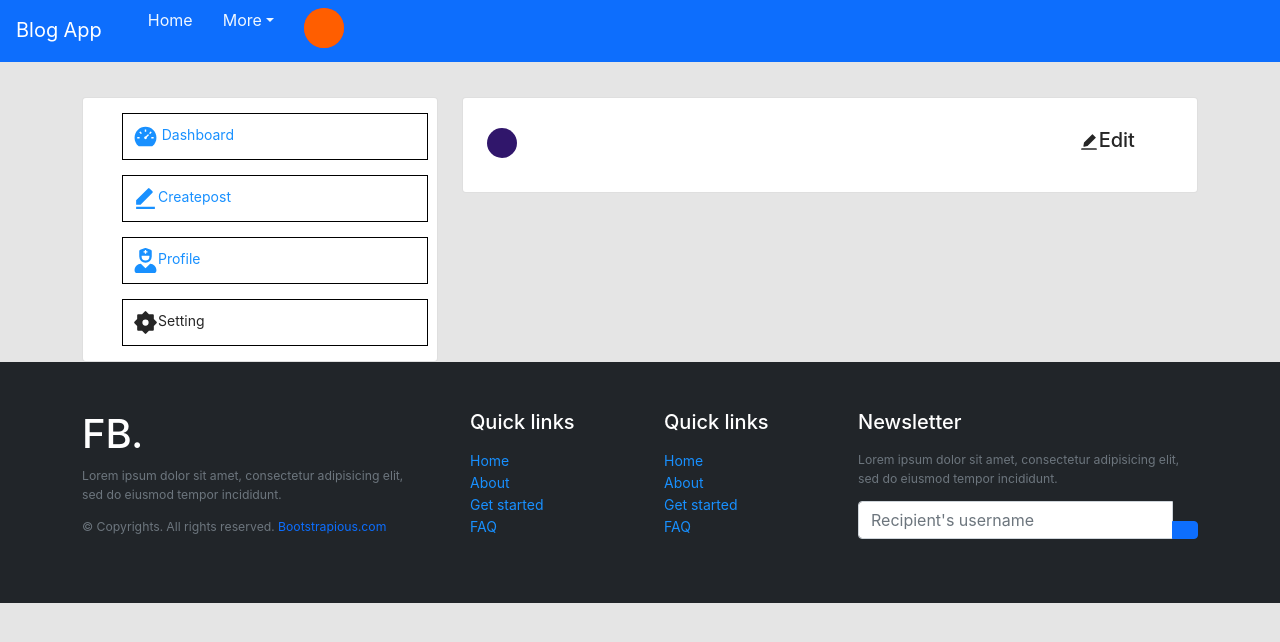
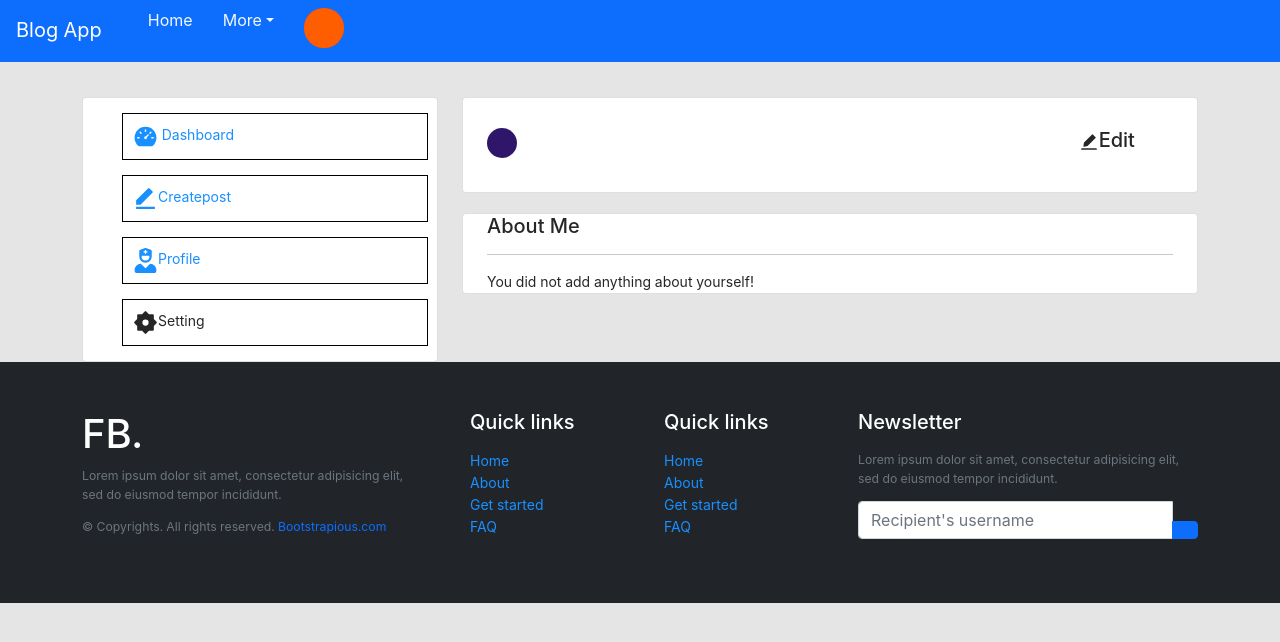
Before and after one commit to Yazdani1/Blog-App---MERN-Stack, a React (Create React App) app in the folder client/: page /Dashboardprofile in a window 1280 px wide. Shown: the top 642 px of the page. Built offline with nearby package versions, Linux system fonts and the light colour scheme; no server answers; sample sign-in values are in the browser's storage.

Commit message:
About Section Added

```diff
--- a/client/src/components/Userprofile.js
+++ b/client/src/components/Userprofile.js
@@ -12,7 +12,6 @@ import { FaUserGraduate } from "react-icons/fa";
 import { RiSendPlaneFill } from "react-icons/ri";
 import { FaRegCommentDots } from "react-icons/fa";
 import { AiOutlineLike } from "react-icons/ai";
-
 
 const Userprofile = () => {
   const [mypost, setData] = useState();
@@ -92,6 +91,34 @@ const Userprofile = () => {
           </div>
         </div>
       </div>
+      {/* user about section */}
+
+      {mypost?.userInfo?.about ? (
+        <div className="container card profile-about-container">
+          <div className="row">
+            <div className="col-md-12">
+              <h5>About Me</h5>
+              <hr />
+              <div className="user-about-page">
+                <p>{mypost?.userInfo?.about}</p>
+              </div>
+            </div>
+            {/* <div className="col-md-2 edit-button">
+            <Link to={"/update-profile/" + (user && user._id)}>
+              <h5>
+                <AiFillEdit size={20} />
+                Edit
+              </h5>
+            </Link> */}
+
+            {/* <Link to={"/update-profile/" + (user && user._id)}>
+            <button className="btn btn-danger">Edit</button>
+          </Link> */}
+            {/* </div> */}
+          </div>
+        </div>
+      ) : null}
+
       <div className="container user-main-posts-section">
         <h5>
           {mypost?.postsData?.length === 0 ? (
@@ -140,15 +167,13 @@ const Userprofile = () => {
                       </p>
                       <h4>{item.title.substring(0, 15)}</h4>
                       <p>{item.des.substring(0, 20)}</p>
-                      <hr/>
+                      <hr />
 
                       <div className="likes">
                         <p>
-
-                        <AiOutlineLike/> {item.likes.length}.
-                         {item.likes.length > 0 ? "Likes" : "Like"}
+                          <AiOutlineLike /> {item.likes.length}.
+                          {item.likes.length > 0 ? "Likes" : "Like"}
                         </p>
-
 
                         <p>
                           <FaRegCommentDots /> {item.comments.length}
--- a/client/src/components/dashboard/Profile/DashboardProfile.js
+++ b/client/src/components/dashboard/Profile/DashboardProfile.js
@@ -8,6 +8,7 @@ const DashboardProfile = () => {
   const [user, setUser] = useContext(UserContext);
 
   return (
+    <>
       <div className="container card profile-main-container">
         <div className="row">
           <div className="col-md-10">
@@ -35,6 +36,47 @@ const DashboardProfile = () => {
           </div>
         </div>
       </div>
+      <div className="container card profile-about-container">
+        <div className="row">
+          <div className="col-md-12">
+            {/* {user && user.about ? (
+              <div>
+                <h5>About Me</h5>
+                <hr />
+              </div>
+            ) : null} */}
+
+            {/* <div>
+              <h5>About Me</h5>
+              <hr />
+              {user && user.about }
+            </div> */}
+
+            <div className="user-about-page">
+            <h5>About Me</h5>
+                <hr />
+              {user && user.about ? (
+                <p>{user && user.about}</p>
+              ) : (
+                "You did not add anything about yourself!"
+              )}
+            </div>
+          </div>
+          {/* <div className="col-md-2 edit-button">
+            <Link to={"/update-profile/" + (user && user._id)}>
+              <h5>
+                <AiFillEdit size={20} />
+                Edit
+              </h5>
+            </Link> */}
+
+          {/* <Link to={"/update-profile/" + (user && user._id)}>
+            <button className="btn btn-danger">Edit</button>
+          </Link> */}
+          {/* </div> */}
+        </div>
+      </div>
+    </>
   );
 };
 
--- a/client/src/components/dashboard/Profile/UpdateProfile.js
+++ b/client/src/components/dashboard/Profile/UpdateProfile.js
@@ -12,9 +12,10 @@ const UpdateProfile = () => {
   const [data, setData] = useState({
     name: "",
     email: "",
+    about: ""
 
   });
-  const { name, email } = data;
+  const { name, email, about } = data;
   const handleChange = (e) => {
     setData({
       ...data,
@@ -23,7 +24,7 @@ const UpdateProfile = () => {
   };
   const dataSubmit = async (e) => {
     e.preventDefault();
-    const addItem = { name, email };
+    const addItem = { name, email, about };
     try {
     //   setData({ ...data, error: null });
       await axios.put("/auth/update-profile-info/" + id, addItem, {
@@ -76,6 +77,16 @@ const UpdateProfile = () => {
                 className="form-control"
               />
             </div>
+            <div class="form-group">
+              <label for="exampleFormControlTextarea2">About</label>
+              <textarea
+                class="form-control rounded-0"
+                name="about"
+                value={about}
+                rows="3"
+                onChange={handleChange}
+              />
+            </div>
             <button
               type="submit"
               onClick={dataSubmit}
--- a/client/src/components/dashboard/Profile/dashboard-profile.css
+++ b/client/src/components/dashboard/Profile/dashboard-profile.css
@@ -35,3 +35,6 @@
 .profile-main-container{
  padding: 30px;
 }
+.profile-about-container{
+  margin-top: 20px;
+}
```
Also changed, not shown: 2 other files (tests, documents, lock files or other folders). Lines whose indentation alone changed are shown as unchanged.
